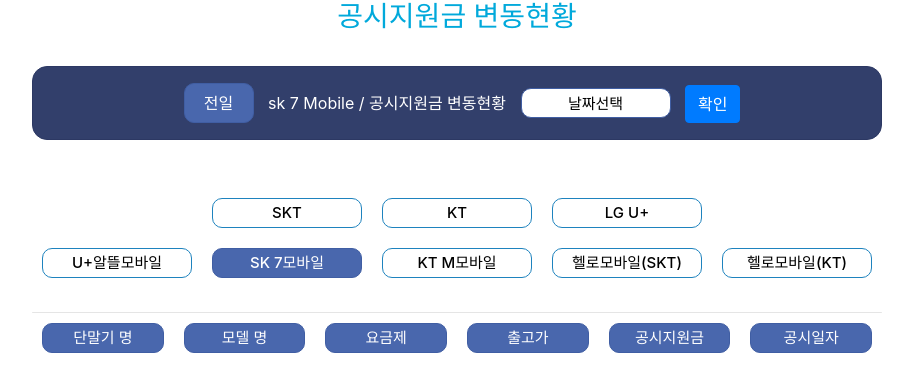
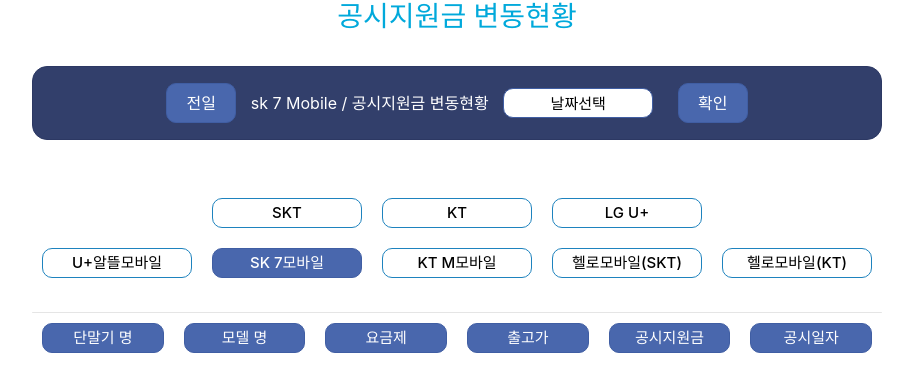
Before and after one commit to smilejakdu/php_book_project, a PHP site: page /kt/sk7.php in a window 1280 px wide. Shown: the top 392 px of the page, without its empty margins (183-1096 px from the left). Run offline with PHP 8.4, Linux system fonts and the light colour scheme; data that the repository does not hold is empty; some libraries are stand-ins or nearby versions.

Commit message:
change_model_name_modify

```diff
--- a/sk/sk7.php
+++ b/sk/sk7.php
@@ -46,7 +46,7 @@ $timestamp="".date('Y-m-d', $timestamp);
         <button type="submit" class="item3">전일</button>
         <span> sk 7 Mobile / 공시지원금 변동현황</span>
         <input type="text" name="date" id="date" class="date_button" placeholder="날짜선택"/>
-        <input type="button" name="range" id="range" value="확인" class="btn btn-primary"/>
+        <input type="button" name="range" id="range" value="확인" class="item3"/>
         <br>
     </div>
 </center>
--- a/sk/sk7_range.php
+++ b/sk/sk7_range.php
@@ -12,11 +12,9 @@ if(isset($_POST["date"])){
 		<p class="flexbox wrapper btn btn-info">'.$_POST["date"].' 변경모델<p>';
 
 
-		$query = "SELECT DISTINCT model_name FROM sk_db";
+		$query = "SELECT DISTINCT model_name FROM sk_db WHERE support_date ='".$_POST["date"]."'";
 		$sql = mysqli_query($conn, $query);
 		$t=0;
-
-		// $changed_model_count = "SELECT COUNT(model_name) FROM sk_db";
 		$total_record = mysqli_num_rows($sql);
 		$result .='
 		<p class="btn btn-outline-danger">공시지원금 변동 '.$total_record.'건</p>
```
